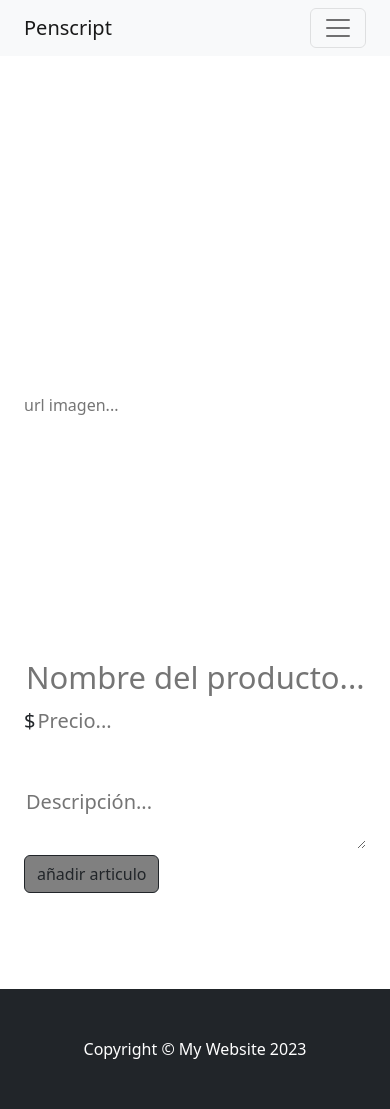
After one commit to Nicolas-Jaime/penscript, a PHP site: page /agregarArticulo.php in a window 390 px wide; the page is wider, and only the part inside the window is pictured. The commit adds this page. Run offline with PHP 8.4, Linux system fonts and the light colour scheme.

Commit message:
finalización de las funcionalidades de la página y añadir artículo

```diff
--- /dev/null
+++ b/agregarArticulo.php
@@ -0,0 +1,49 @@
+<!DOCTYPE html>
+<html lang="es">
+<head>
+    <meta charset="UTF-8">
+    <meta name="viewport" content="width=device-width, initial-scale=1.0">
+    <title>Agregando artículo</title>
+    <link rel="icon" type="image/x-icon" href="assets/favicon.ico" />
+        <link href="https://cdn.jsdelivr.net/npm/bootstrap-icons@1.5.0/font/bootstrap-icons.css" rel="stylesheet" />
+        <link href="css/styles.css" rel="stylesheet" />
+</head>
+<body>
+<?php require_once "components/navbar.php";
+
+    if(isset($_GET["imagen"]) && isset($_GET["nombre"]) && isset($_GET["precio"]) && isset($_GET["descripcion"])){
+
+        $sql = "INSERT INTO `articulos`(`precio`, `nombre`, `descripcion`, `imagen`) VALUES ('" . $_GET["precio"] . "','" . $_GET["nombre"] . "','" . $_GET["descripcion"] . "','" . $_GET["imagen"] . "')";
+        $res = consulta($conn, $sql);
+        echo "<script>alert('AGREGASTE')</script>";
+
+    }
+?>
+
+    <section class="py-5">
+        <div class="container px-4 px-lg-5 my-5">
+            <form class="row gx-4 gx-lg-5 align-items-center">
+                <input class="col-md-6" style="margin: 15rem 0; border:none;outline:none;" placeholder="url imagen..." name="imagen" required></input>
+                <div class="col-md-6">
+                    <h1 class="display-5 fw-bolder"><input placeholder="Nombre del producto..." name="nombre" style="border:none;outline:none;" required></input></h1>
+                    <div class="fs-5 mb-5">
+                        $<input placeholder="Precio..." name="precio" style="border:none;outline:none;" required></input>
+                    </div>
+                    <textarea class="lead" style="width: 100%; border:none;outline:none;" placeholder="Descripción..." name="descripcion" required></textarea>
+                    <div class="d-flex">
+                        <div class="text-center">
+                            <button
+                                class="btn btn-outline-dark mt-auto"
+                                style="background-color: grey;"
+                                type="submit">
+                                añadir articulo
+                            </button>
+                        </div>
+                    </div>
+                </div>
+            </form>
+        </div>
+    </section>
+    <?php require_once "components/footer.php"; ?>
+</body>
+</html>
--- a/components/navbar.php
+++ b/components/navbar.php
@@ -29,6 +29,7 @@
                 ?>
             </ul>
             <form class="d-flex">
+                <?php if(isset($_SESSION["cargo"]) && $_SESSION["cargo"] == 1){?>
                 <li class="nav-link dropdown">
                     <a class="btn btn-outline-dark dropdown-toggle" id="navbarDropdown" href="#" role="button" data-bs-toggle="dropdown" aria-expanded="false"><i class="bi-cart-fill me-1"></i>
                     Cart
@@ -58,9 +59,15 @@
                                     };
                                 };
                             ?>
-
                         </ul>
                 </li>
+                    <?php }else if(isset($_SESSION["cargo"]) && $_SESSION["cargo"] == 2){
+
+                        echo'
+                        <a class="btn btn-outline-dark" href="agregarArticulo.php" role="button">Crear Producto</a>
+                        ';
+
+                     } ?>
             </form>
         </div>
     </div>
```
Also changed, not shown: penscript.sql (+35 -5 lines). Lines whose indentation alone changed are shown as unchanged.
